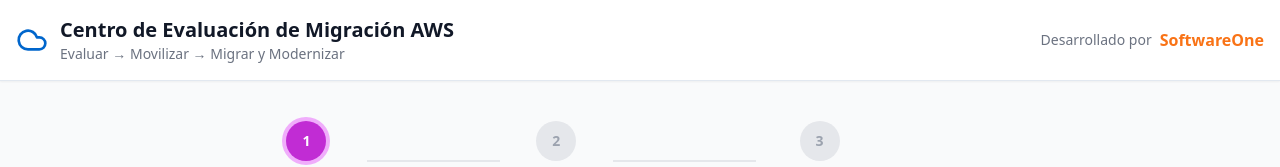
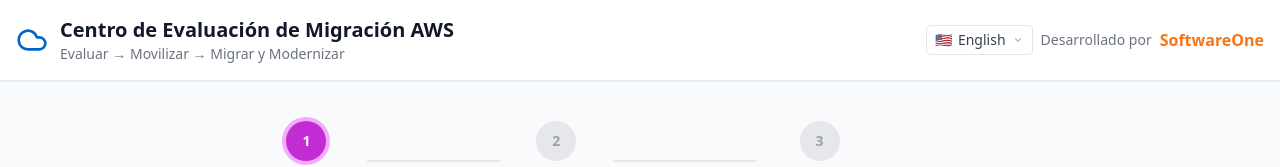
Before and after one commit to karlaperezswo/swo-assessment-center, a React (Vite) app in the folder frontend/: page / in a window 1280 px wide. Shown: the top 167 px of the page. Built offline with nearby package versions, Linux system fonts and the light colour scheme.

Commit message:
feat: agregar LanguageSelector en header de App.tsx

```diff
--- a/frontend/src/App.tsx
+++ b/frontend/src/App.tsx
@@ -1,6 +1,7 @@
 import { useState } from 'react';
 import apiClient from '@/lib/api';
 import { useTranslation } from '@/i18n/useTranslation';
+import { LanguageSelector } from '@/i18n/LanguageSelector';
 import { PhaseNavigator } from '@/components/layout/PhaseNavigator';
 import { PhaseProgressBar } from '@/components/layout/PhaseProgressBar';
 import { AssessPhase } from '@/components/phases/AssessPhase';
@@ -512,6 +513,7 @@
             </div>
           </div>
           <div className="flex items-center gap-2">
+            <LanguageSelector />
             <span className="text-sm text-gray-500">Desarrollado por</span>
             <span className="font-bold text-orange-500">SoftwareOne</span>
           </div>
```
